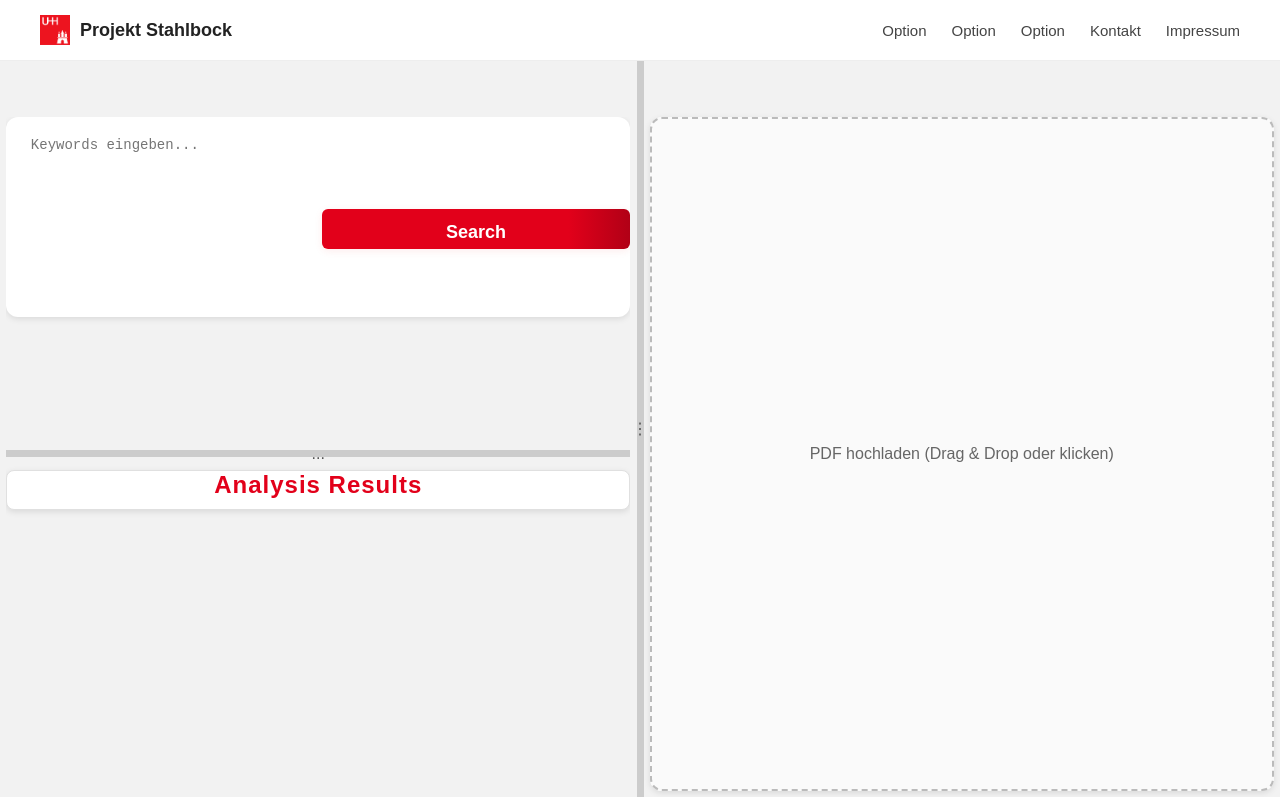
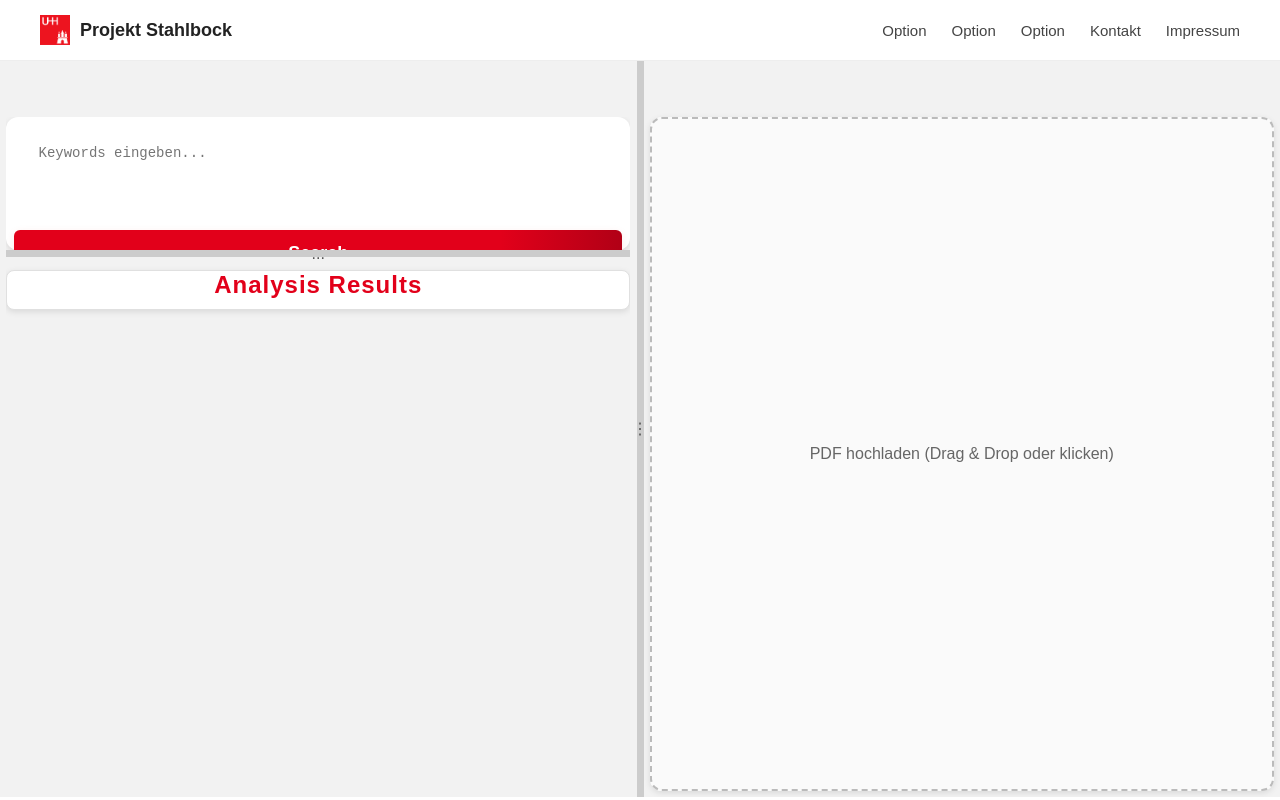
Before and after one commit to simoewe/simoewe.github.io, a React (Create React App) app in the folder frontend/: page / in a window 1280 px wide. Built offline with nearby package versions, Linux system fonts and the light colour scheme.

Commit message:
Design works.

```diff
--- a/frontend/src/App.js
+++ b/frontend/src/App.js
@@ -28,22 +28,22 @@ function App() {
           <Panel defaultSize={50} minSize={10}>
             <div className="pane-content" style={{ height: '100%' }}>
               <PanelGroup direction="vertical" autoSaveId="layout-vertical">
-                <Panel defaultSize={50} minSize={10}>
-                  <div className="inner-container top" style={{ display: 'flex', alignItems: 'center', gap: '8px' }}>
+                <Panel defaultSize={20} minSize={15} maxSize={30}>
+                  <div className="inner-container top" style={{ display: 'flex', flexDirection: 'column', gap: '8px', padding: '8px', height: '100%' }}>
                     <KeywordInput
                       value={keywords}
                       onChange={(e) => setKeywords(e.target.value)}
                     />
                     <button
                       onClick={handleSearch}
-                      style={{ height: '40px' }}
+                      style={{ height: '40px', width: '100%' }}
                     >
                       Search
                     </button>
                   </div>
                 </Panel>
                 <PanelResizeHandle className="custom-handle-vertical" />
-                <Panel defaultSize={50} minSize={10}>
+                <Panel defaultSize={80} minSize={70}>
                   <div className="inner-container bottom" style={{ maxHeight: '400px', overflowY: 'auto', border: '1px solid #e0e0e0', borderRadius: '8px', background: '#fff' }}>
                     <TextAnalyzer keywords={searchTerm} />
                   </div>
```
